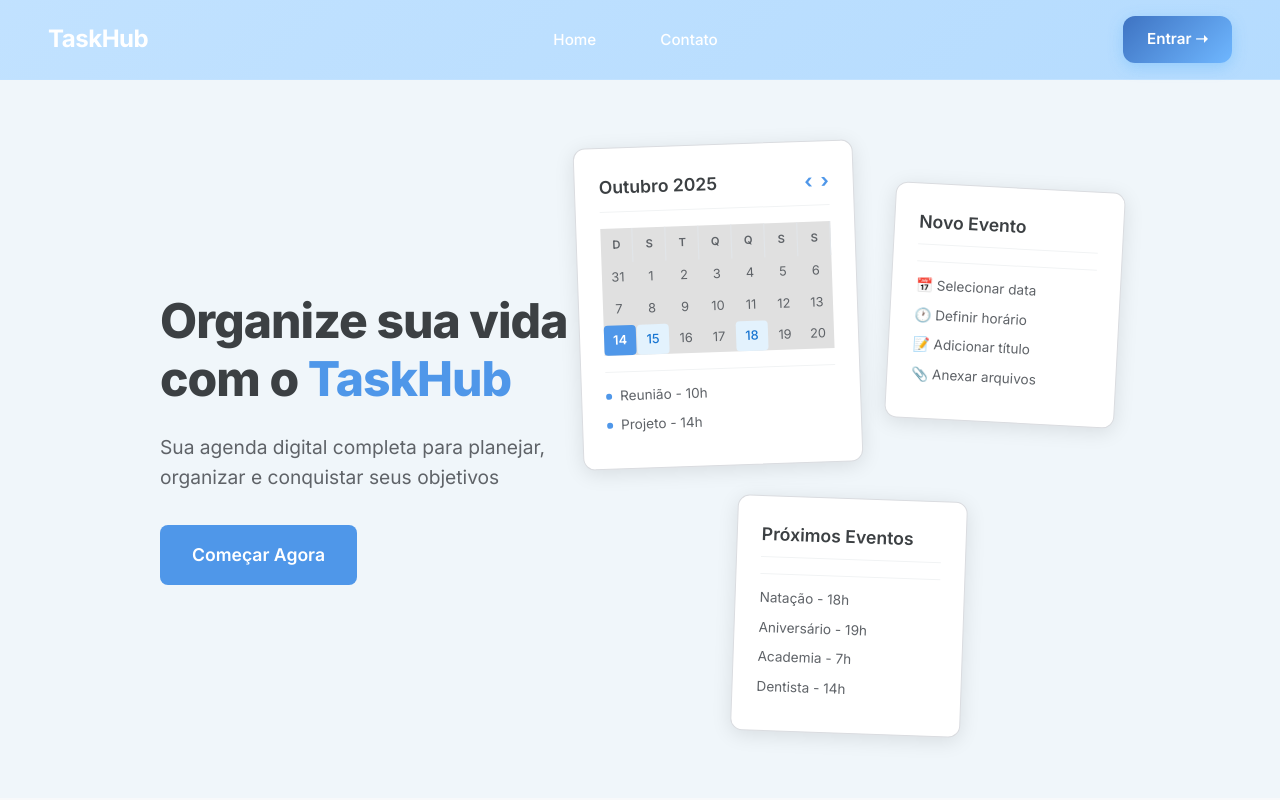
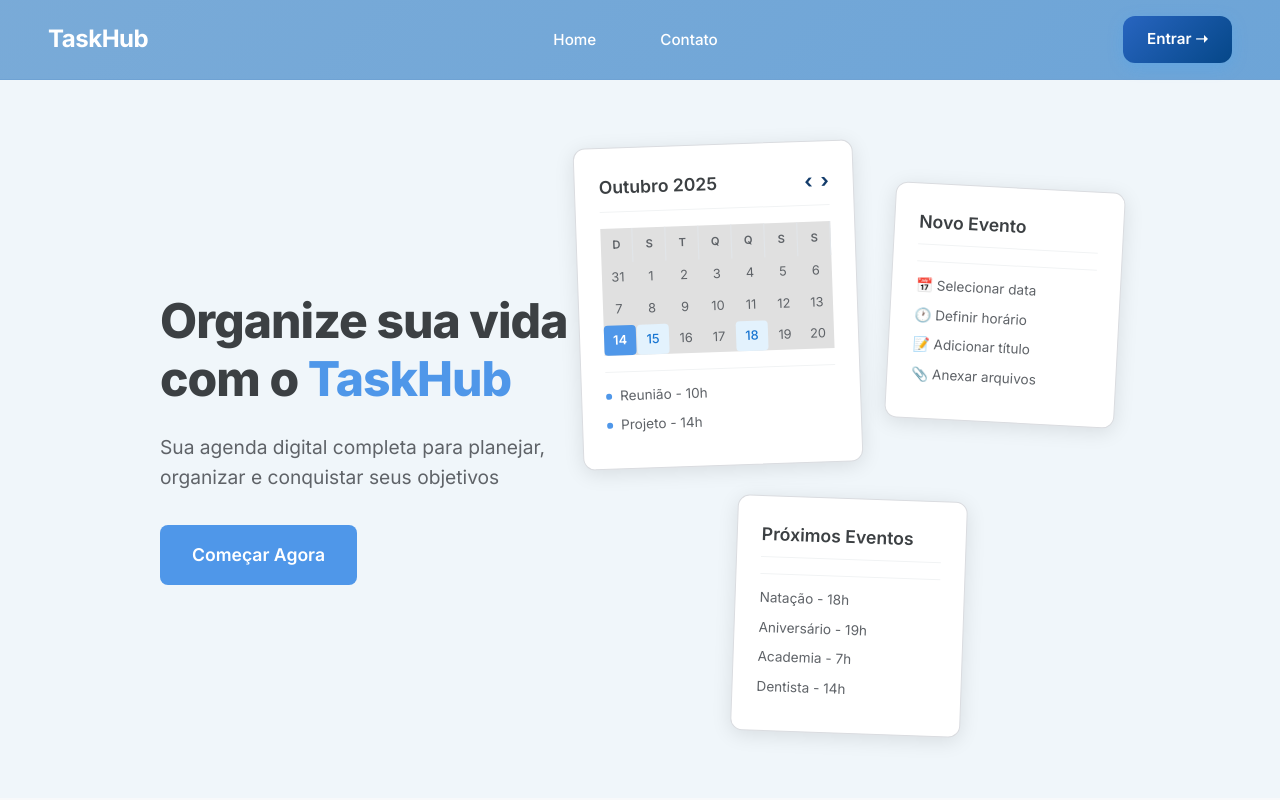
Before and after one commit to i4tsukei/TaskHub, a React (Vite) app in the folder taskhub/: page / in a window 1280 px wide. Shown: the top 800 px of the page. Built offline with nearby package versions, Linux system fonts and the light colour scheme.

Commit message:
alteração de css

```diff
--- a/taskhub/src/components/Navbar.css
+++ b/taskhub/src/components/Navbar.css
@@ -6,7 +6,7 @@
   justify-content: space-between;
   align-items: center;
   padding: 1rem 3rem;
-  background: rgba(159, 209, 255, 0.8);
+  background: rgba(30, 110, 185, 0.8);
   backdrop-filter: blur(20px);
   -webkit-backdrop-filter: blur(20px);
   border-bottom: 1px solid rgba(255, 255, 255, 0.2);
@@ -87,7 +87,7 @@
 }
 
 .sign-in {
-  background: linear-gradient(135deg, #3e73c2 0%, #6fb7ff 100%);
+  background: linear-gradient(135deg, #2865c0 0%, #054788 100%);
   border: none;
   padding: 0.75rem 1.5rem;
   border-radius: 12px;
--- a/taskhub/src/pages/Cadastro.css
+++ b/taskhub/src/pages/Cadastro.css
@@ -63,7 +63,7 @@
 
 .cadastro-btn {
   width: 100%;
-  background: linear-gradient(135deg, hsl(197, 100%, 85%) 0%, #4c8bd8 100%);
+  background: linear-gradient(135deg, hsl(212, 36%, 50%) 0%, #4784df 100%);
   color: white;
   border: none;
   padding: 0.875rem;
--- a/taskhub/src/pages/Cadastro.jsx
+++ b/taskhub/src/pages/Cadastro.jsx
@@ -85,16 +85,6 @@ function Cadastro({ setCurrentPage, darkTheme }) {
             />
           </div>
 
-          <div className="form-group">
-            <label>Confirmar Senha</label>
-            <input
-              type="password"
-              value={formData.confirmPassword}
-              onChange={(e) => setFormData({...formData, confirmPassword: e.target.value})}
-              required
-            />
-          </div>
-
           <button type="submit" className="cadastro-btn">Cadastrar</button>
         </form>
 
--- a/taskhub/src/pages/Home.css
+++ b/taskhub/src/pages/Home.css
@@ -131,7 +131,7 @@
 }
 
 .nav-arrows span {
-  color: #4f97e9;
+  color: #133c6b;
   cursor: pointer;
   font-size: 1.2rem;
   font-weight: bold;
--- a/taskhub/src/pages/Login.css
+++ b/taskhub/src/pages/Login.css
@@ -63,7 +63,7 @@
 
 .login-btn {
   width: 100%;
-  background: linear-gradient(135deg, hsl(197, 100%, 85%) 0%, #4c8bd8 100%);
+  background: linear-gradient(135deg, hsl(214, 69%, 75%) 0%, #4784df  100%);
   color: white;
   border: none;
   padding: 0.875rem;
```
